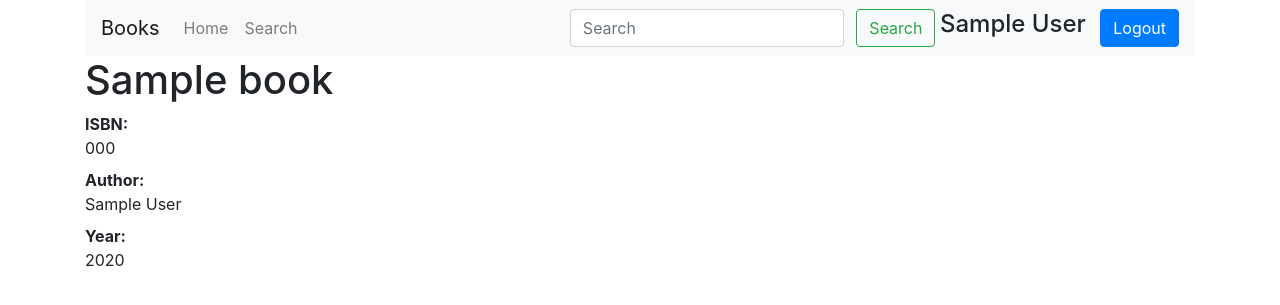
After one commit to asdat/project1, a Flask app: page /book/000 in a window 1280 px wide. The commit adds this page. Shown: the top 305 px of the page. Run offline with Flask 2, Linux system fonts and the light colour scheme; the visitor is signed in with stand-in values (Sample User, id 1); tables that the repository leaves empty hold one stand-in row (values such as "Sample post"); some libraries are stand-ins or nearby versions.

Commit message:
add simple book page

```diff
--- a/application.py
+++ b/application.py
@@ -26,7 +26,7 @@ engine = create_engine(os.getenv("DATABASE_URL"), echo=False)
 db_session = sessionmaker(bind=engine)()
 
 
-@app.route("/")
+@app.route("/", methods=["GET"])
 def home():
     return render_template("index.html")
 
@@ -85,18 +85,29 @@ def login():
     return render_template("login.html")
 
 
-@app.route("/logout")
+@app.route("/logout", methods=["GET"])
 def logout():
     session['user'] = None
     return redirect(url_for('home'))
 
 
-@app.route("/books")
-def books():
-    return redirect(url_for('home'))
+@app.route("/book/<isbn>", methods=["GET"])
+def book(isbn):
+    if not session['user']:
+        return redirect(url_for('home'))
+
+    if not isbn:
+        return render_template("book.html", message="No ISBN was provided")
+
+    book_item = db_session.query(Book).filter_by(isbn=isbn).first()
+
+    if not book_item:
+        return render_template("book.html", message=f"No book fo ISBN {isbn} was found")
+
+    return render_template("book.html", book=book_item)
 
 
-@app.route("/search")
+@app.route("/search", methods=["GET"])
 def search():
     if not session['user']:
         return redirect(url_for('home'))
--- /dev/null
+++ b/templates/book.html
@@ -0,0 +1,24 @@
+{% extends "layout.html" %}
+
+{% block title %}
+    Login
+{% endblock %}
+
+{% block body %}
+    {% if book %}
+    <h1>{{ book.title}}</h1>
+    <section>
+        <dl>
+            <dt>ISBN:</dt>
+            <dd>{{ book.isbn}}</dd>
+
+            <dt>Author:</dt>
+            <dd>{{ book.author}}</dd>
+
+            <dt>Year:</dt>
+            <dd>{{ book.year}}</dd>
+        </dl>
+    </section>
+
+    {% endif %}
+{% endblock %}
--- a/templates/layout.html
+++ b/templates/layout.html
@@ -15,7 +15,7 @@
                 <div class="collapse navbar-collapse" id="navbarSupportedContent">
                     <ul class="navbar-nav mr-auto">
                         {% if session['user'] %}
-                            {% set menu = ['home', 'books'] %}
+                            {% set menu = ['home', 'search'] %}
                         {% else %}
                             {% set menu = ['home', 'login', 'register'] %}
                         {% endif %}
--- a/templates/search.html
+++ b/templates/search.html
@@ -33,7 +33,7 @@
         <tbody>
         {% for book in books %}
         <tr>
-            <td>{{ book.isbn }}</td>
+            <td><a href="{{ url_for('book', isbn=book.isbn) }}">{{ book.isbn }}</a></td>
             <td>{{ book.title }}</td>
             <td>{{ book.author }}</td>
             <td>{{ book.year }}</td>
```
